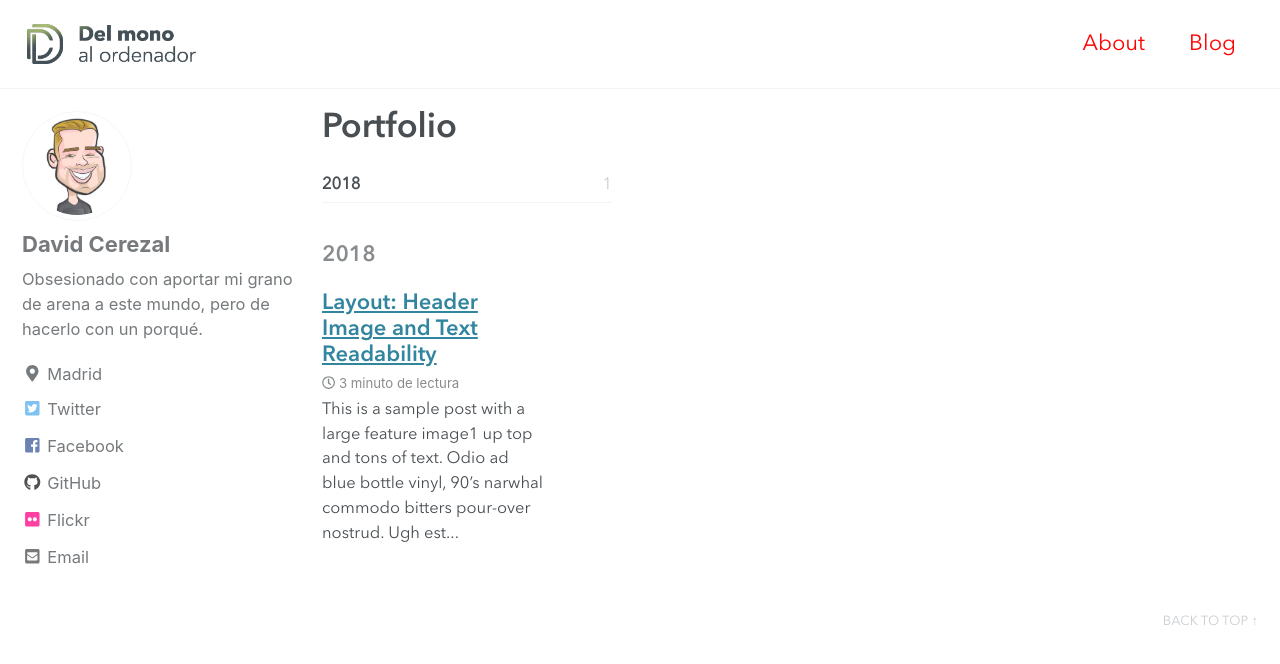
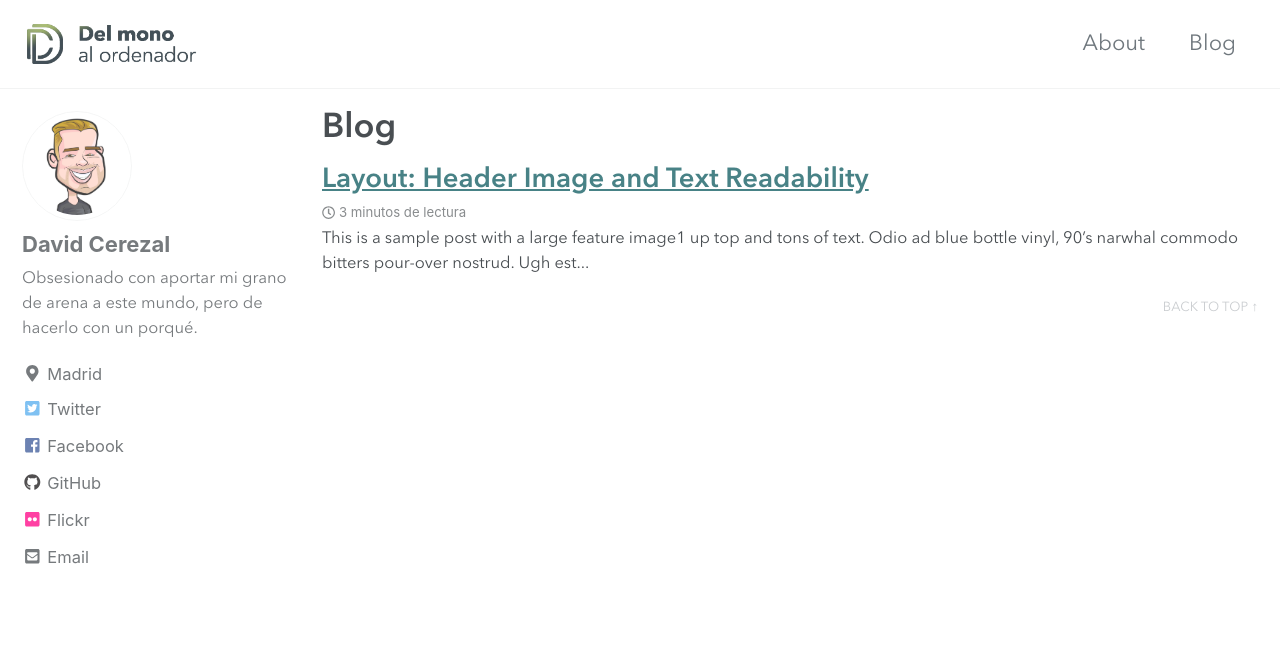
Before and after one commit to davidcerezal/davidcerezal.github.io, a Jekyll site: the page built from blog.md, in a window 1280 px wide and 900 px high. Shown: the top 664 px of the window. Built offline with Jekyll 4.4.1, drawn with Linux system fonts in a browser that asks for light colours; cached includes are drawn as plain includes; nearby versions of some CDN libraries.

Commit message:
Change some color url

```diff
--- a/_data/ui-text.yml
+++ b/_data/ui-text.yml
@@ -64,7 +64,7 @@ es: &DEFAULT_ES
   toc_label                  : "Contenidos"
   ext_link_label             : "Enlace"
   less_than                  : "menos de"
-  minute_read                : "minuto de lectura"
+  minute_read                : "minutos de lectura"
   share_on_label             : "Compartir"
   meta_label                 :
   tags_label                 : "Etiquetas:"
--- a/_layouts/posts.html
+++ b/_layouts/posts.html
@@ -4,21 +4,9 @@ layout: archive
 
 {{ content }}
 
-<ul class="taxonomy__index">
-  {% assign postsInYear = site.posts | group_by_exp: 'post', 'post.date | date: "%Y"' %}
-  {% for year in postsInYear %}
-    <li>
-      <a href="#{{ year.name }}">
-        <strong>{{ year.name }}</strong> <span class="taxonomy__count">{{ year.items | size }}</span>
-      </a>
-    </li>
-  {% endfor %}
-</ul>
-
 {% assign postsByYear = site.posts | group_by_exp: 'post', 'post.date | date: "%Y"' %}
 {% for year in postsByYear %}
   <section id="{{ year.name }}" class="taxonomy__section">
-    <h2 class="archive__subtitle">{{ year.name }}</h2>
     <div class="entries-{{ page.entries_layout | default: 'list' }}">
       {% for post in year.items %}
         {% include archive-single.html type=page.entries_layout %}
--- a/assets/css/extra.css
+++ b/assets/css/extra.css
@@ -2,3 +2,19 @@
   font-family: "Avenir Next LT Pro Regular", Georgia, Times, serif;
   font-size: $type-size-4;
 }
+
+.sidebar .author__content {
+   font-family: "Avenir Next LT Pro Regular", Georgia, Times, serif !important;
+}
+
+.sidebar p {
+   font-family: "Avenir Next LT Pro Regular", Georgia, Times, serif !important;
+}
+
+a:visited {
+	color: #488286;
+}
+
+.greedy-nav .visible-links a:before {
+    background: #DCF763 !important;
+}
--- a/assets/css/main.scss
+++ b/assets/css/main.scss
@@ -6,8 +6,7 @@
 
 /* ---- Custom code starts here ---- */
 
-$masthead-link-color: red;
-
+$link-color: #488286;
 $serif              : "Avenir Next LT Pro Regular", Georgia, Times, serif;
 $sans-serif-narrow  : "Avenir Next LT Pro Demi", -apple-system, "Roboto", "Segoe UI", "Helvetica Neue", "Lucida Grande", Arial, sans-serif;
 
--- a/blog.md
+++ b/blog.md
@@ -1,9 +1,8 @@
 ---
-title: Portfolio
+title: Blog
 layout: posts
 permalink: /blog/
 author_profile: true
 collection: posts
-entries_layout: grid
 classes: wide
 ---
```
